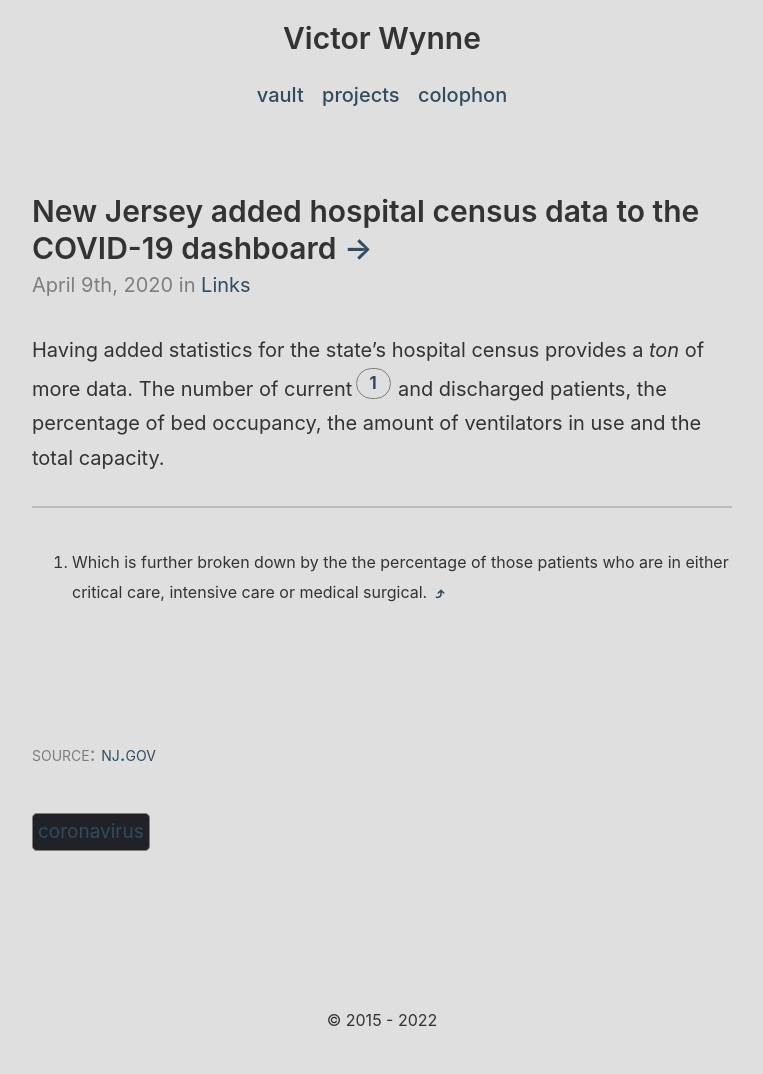
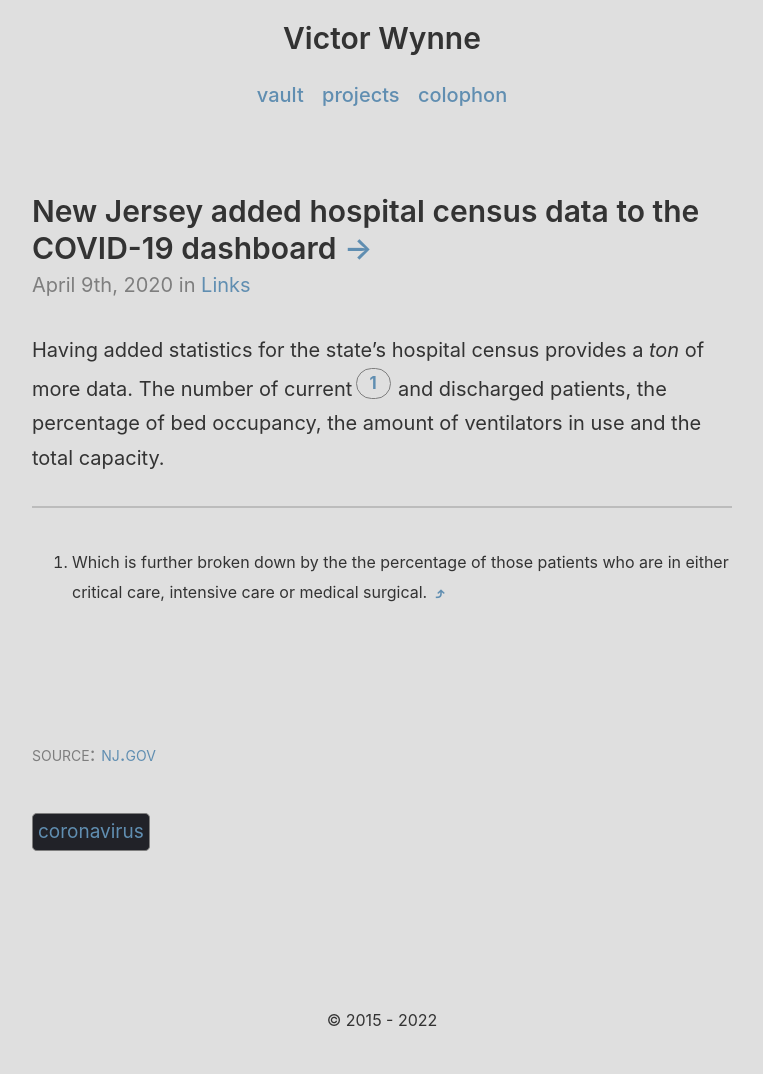
Before and after one commit to wertercatt/tooters, a Jekyll site: the page built from _posts/2020-04-09-new-jersey-added-hospital-census-data-to-the-covid-19-dashboard.md, in a window 1280 px wide. Shown: the whole page, without its empty margins (258-1021 px from the left). Built offline with Jekyll 4.4.1, drawn with Linux system fonts in a browser that asks for light colours.

Commit message:
Update _variables.scss

```diff
--- a/_sass/_variables.scss
+++ b/_sass/_variables.scss
@@ -2,7 +2,7 @@
 $color: #919191;
 $accent: #df5550;
 $light-scheme-color: #919191;
-$light-scheme-accent: #304c62;
+$light-scheme-accent: #608eb1;
 
 $bg: #1e1e1e;
 $text: #cdcdcd;
```
